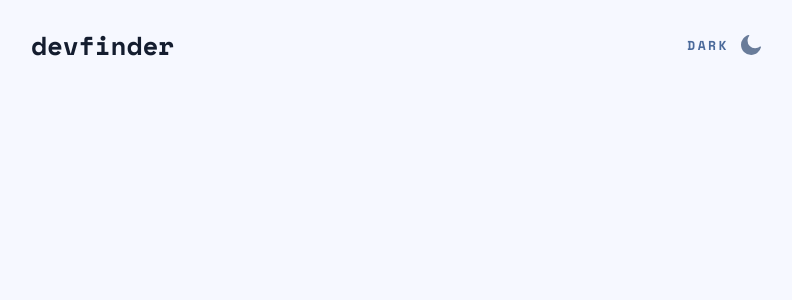
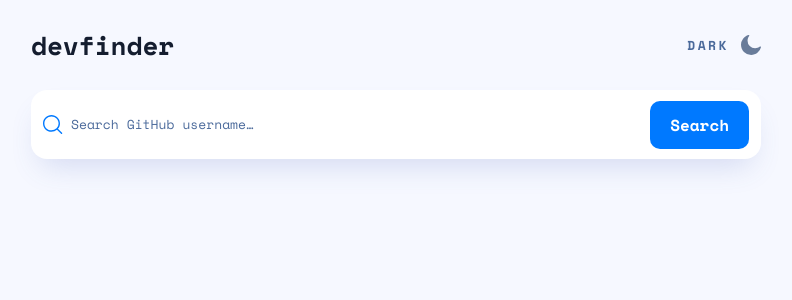
Before and after one commit to g-akca/github-user-search-app, a React (Vite) app: page / in a window 1280 px wide. Shown: the top 300 px of the page, without its empty margins (244-1036 px from the left). Built offline with nearby package versions, Linux system fonts and the light colour scheme.

Commit message:
Add SearchBar content and styles

```diff
--- a/src/components/SearchBar.jsx
+++ b/src/components/SearchBar.jsx
@@ -1,7 +1,21 @@
+import searchIcon from "/images/icon-search.svg";
+
 function SearchBar() {
   return (
-    <>
-    </>
+    <form className="bg-white px-3 py-2 h-17.25 rounded-2xl shadow-[0_16px_30px_-10px_rgba(70,96,187,0.2)] flex justify-between items-center gap-1">
+      <div className="grow flex gap-2 items-center">
+        <img src={searchIcon} alt="Search icon" className="w-5" />
+
+        <input
+          className="grow text-[13px] leading-[140%] text-neutral-700 placeholder:text-neutral-500"
+          placeholder="Search GitHub username…"
+        />
+      </div>
+
+      <button type="submit" className="h-12 px-5 py-3 bg-blue-500 rounded-[10px] text-white text-[16px] leading-base font-bold">
+        Search
+      </button>
+    </form>
   )
 }
 
```
